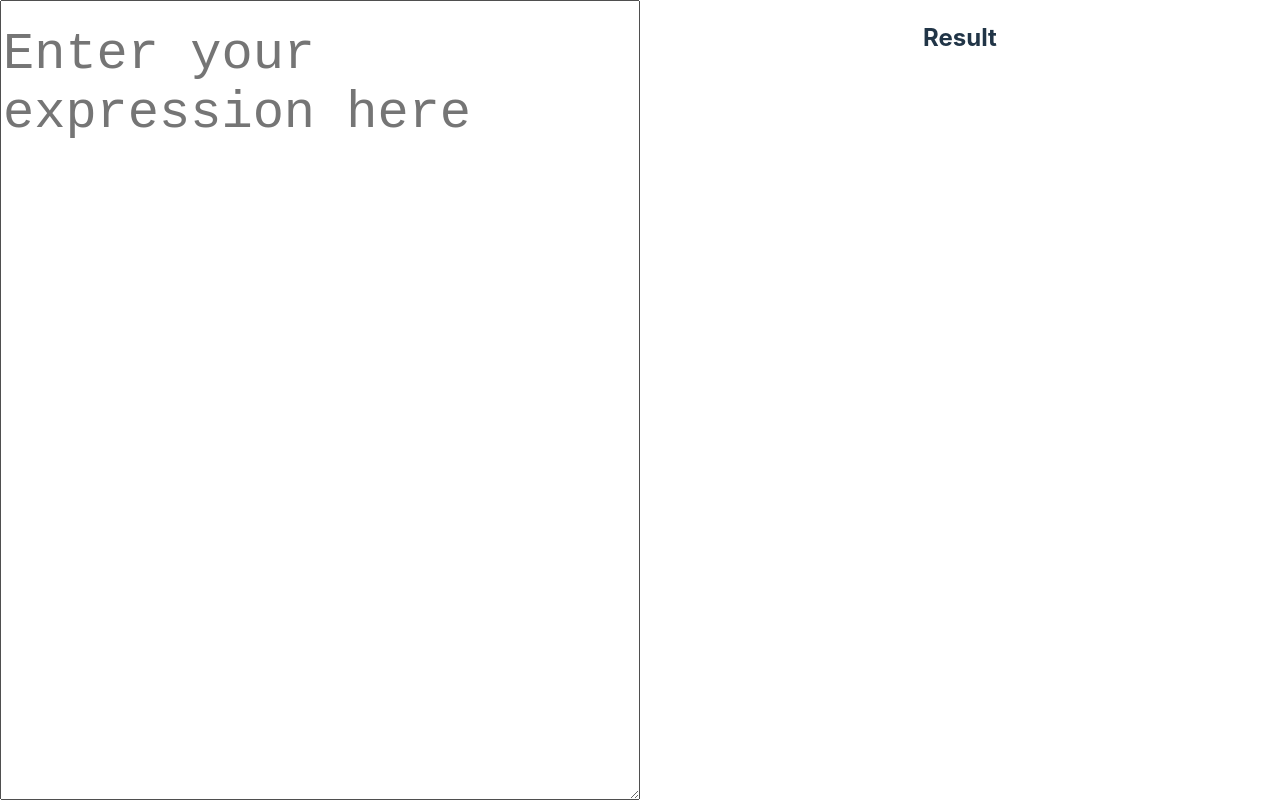
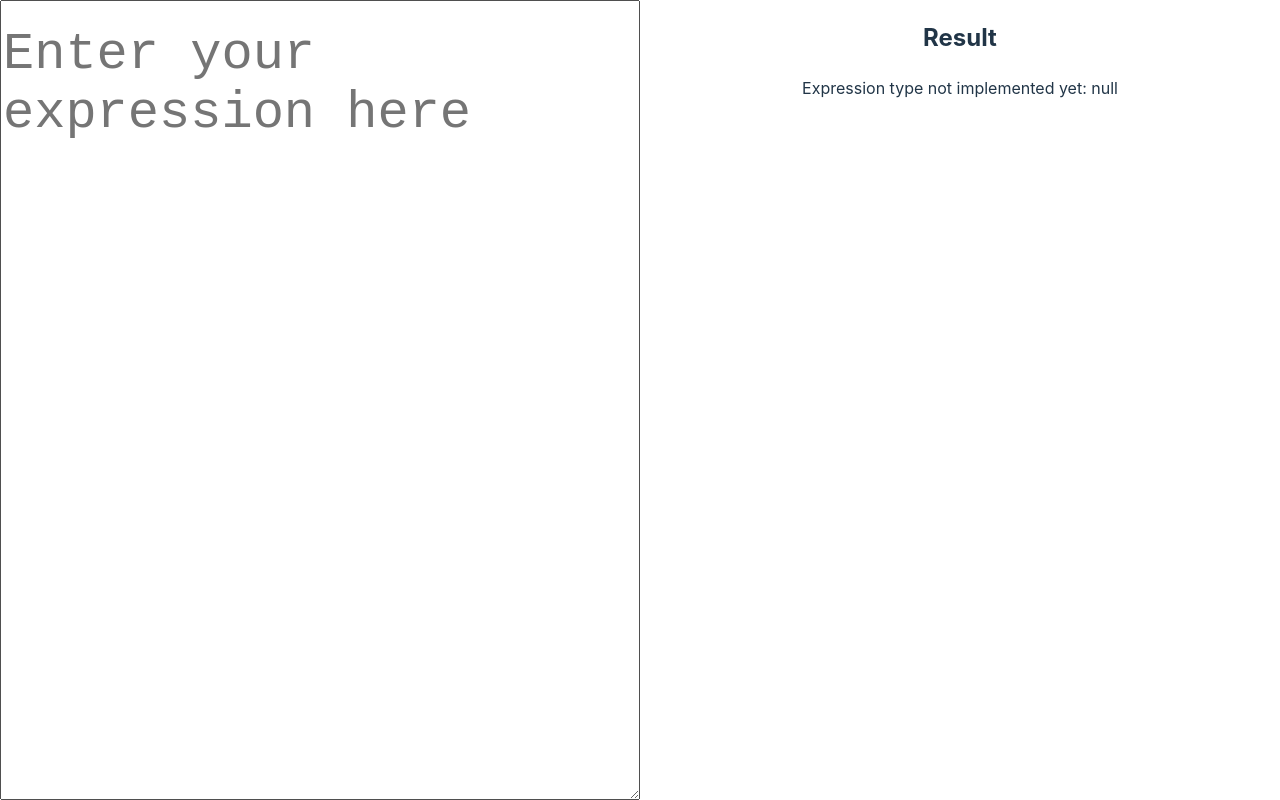
Before and after one commit to brunojppb/building-our-own-js, a React (Vite) app: page / in a window 1280 px wide. Built offline with nearby package versions, Linux system fonts and the light colour scheme.

Commit message:
Base interpreter with output

```diff
--- /dev/null
+++ b/src/evaluator/interpreter.js
@@ -0,0 +1,53 @@
+import { Binary, Grouping, Literal } from "./expression";
+
+export class Interpreter {
+  constructor(ast) {
+    this.ast = ast;
+  }
+
+  interpret() {
+    return this.evaluate(this.ast);
+  }
+
+  evaluate(expression) {
+    if (expression instanceof Literal) {
+      return this.evaluateLiteral(expression);
+    } else if (expression instanceof Grouping) {
+      return this.evaluateGrouping(expression);
+    } else if (expression instanceof Binary) {
+      return this.evaluateBinary(expression);
+    } else {
+      throw new Error(`Expression type not implemented yet: ${expression}`);
+    }
+  }
+
+  evaluateBinary(binary) {
+    const left = this.evaluate(binary.left);
+    const right = this.evaluate(binary.right);
+
+    switch (binary.operator.kind) {
+      case "MINUS":
+        return Number(left) - Number(right);
+      case "SLASH":
+        return Number(left) / Number(right);
+      case "STAR":
+        return Number(left) * Number(right);
+
+      case "PLUS":
+        // Homework idea:
+        // if we were handling strings here, the plus operator
+        // could be overloaded as string concatenation.
+        return Number(left) + Number(right);
+    }
+
+    throw new Error("Panic! This should be unreachable!");
+  }
+
+  evaluateGrouping(grouping) {
+    return this.evaluate(grouping.expression);
+  }
+
+  evaluateLiteral(literal) {
+    return literal.value;
+  }
+}
--- a/src/frontend/App.css
+++ b/src/frontend/App.css
@@ -10,9 +10,15 @@
     grid-template-columns: 1fr 1fr;
 }
 
-.container > div {
+.container .input {
     display: flex;
     justify-content: center;
+}
+
+.container .output {
+    display: flex;
+    flex-direction: column;
+    align-items: center;
 }
 
 .ouput .header {
--- a/src/frontend/App.jsx
+++ b/src/frontend/App.jsx
@@ -3,15 +3,21 @@ import "./App.css";
 import { useEffect } from "react";
 import { Lexer } from "../evaluator/lexer";
 import { Parser } from "../evaluator/parser";
+import { Interpreter } from "../evaluator/interpreter";
 
 function App() {
   const [input, setInput] = useState("");
+  const [result, setResult] = useState("");
 
   useEffect(() => {
-    const tokens = new Lexer(input).scanTokens();
-    console.log("tokens", tokens);
-    const ast = new Parser(tokens).parse();
-    console.log("AST", ast);
+    try {
+      const tokens = new Lexer(input).scanTokens();
+      const ast = new Parser(tokens).parse();
+      const value = new Interpreter(ast).interpret();
+      setResult(value);
+    } catch (error) {
+      setResult(error.message);
+    }
   }, [input]);
 
   return (
@@ -24,6 +30,7 @@ function App() {
       </div>
       <div className="output">
         <h2>Result</h2>
+        <span className="result">{result}</span>
       </div>
     </div>
   );
```
